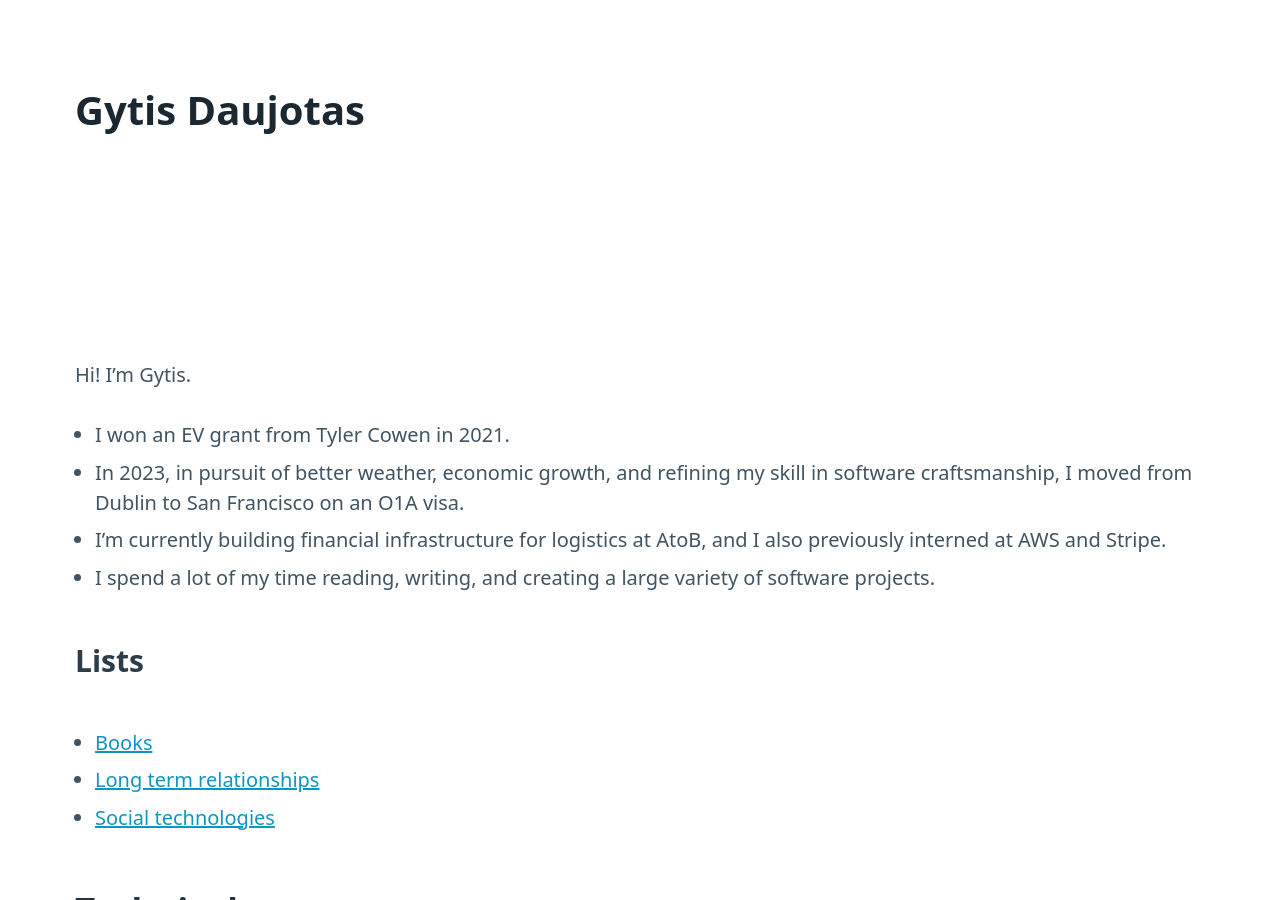
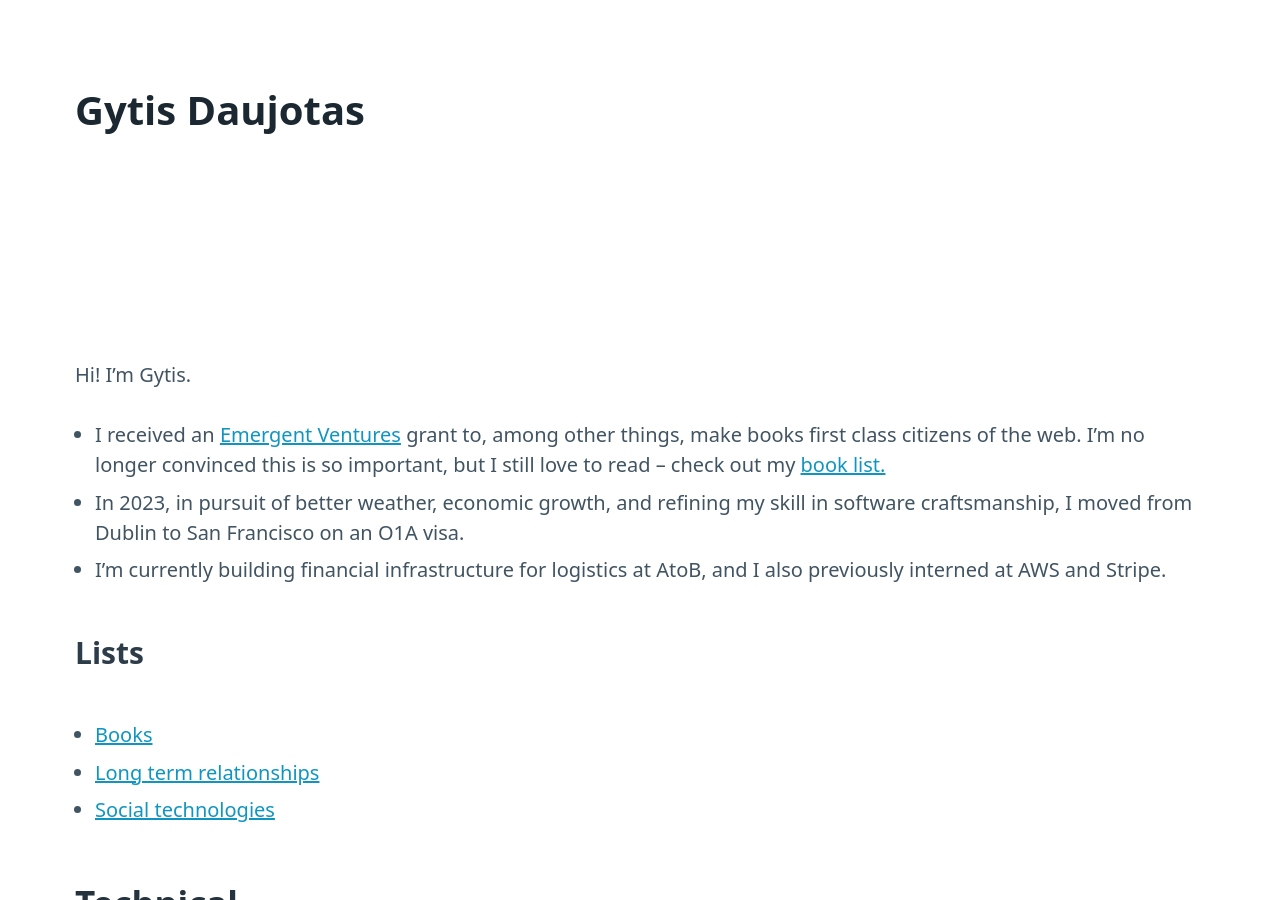
Before and after one commit to gytdau/website, a Jekyll site: the page built from index.md, in a window 1280 px wide and 900 px high. Built offline with Jekyll 4.4.1, drawn with Linux system fonts in a browser that asks for light colours; some web fonts are replaced.

Commit message:
Home page nits

```diff
--- a/index.md
+++ b/index.md
@@ -5,10 +5,9 @@ title: "Gytis Daujotas"
 
 Hi! I'm Gytis.
 
-- I won an EV grant from Tyler Cowen in 2021.
+- I received an [Emergent Ventures](https://newscience.org/emergent-ventures-winners/) grant to, among other things, make books first class citizens of the web. I'm no longer convinced this is so important, but I still love to read -- check out my [book list.](/lists/books.html)
 - In 2023, in pursuit of better weather, economic growth, and refining my skill in software craftsmanship, I moved from Dublin to San Francisco on an O1A visa.
 - I'm currently building financial infrastructure for logistics at AtoB, and I also previously interned at AWS and Stripe.
-- I spend a lot of my time reading, writing, and creating a large variety of software projects.
 
 ### Lists
 
```
